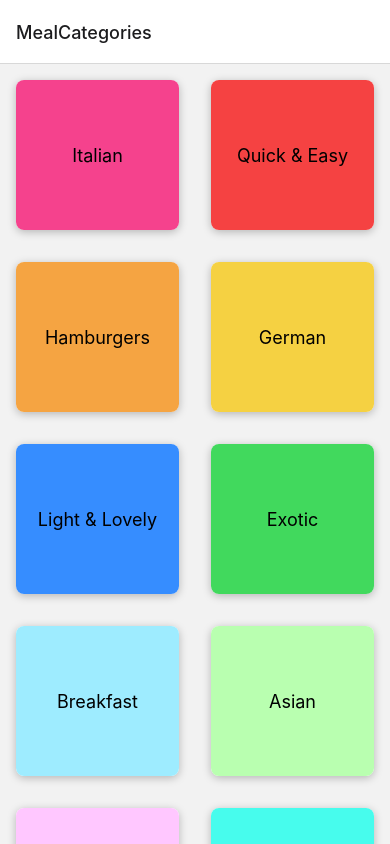
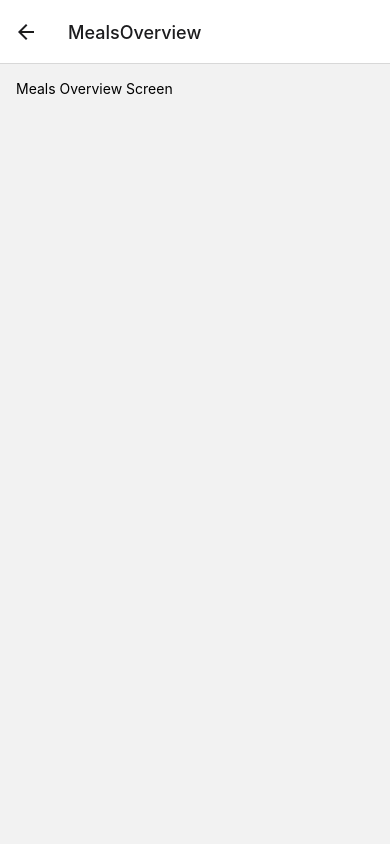
Before and after one commit to benroasting/native-stuff, a React Native app in the folder MealTime/: screen /MealsOverview in a window 390 px wide. Built offline with nearby package versions, Linux system fonts and the light colour scheme.

Commit message:
first step in navigating

```diff
--- a/MealTime/App.js
+++ b/MealTime/App.js
@@ -3,6 +3,7 @@ import { StyleSheet } from "react-native";
 import { NavigationContainer } from "@react-navigation/native";
 import { createNativeStackNavigator } from "@react-navigation/native-stack";
 import MealCategoryScreen from "./screens/MealCategoryScreen";
+import MealsOverviewScreen from "./screens/MealsOverviewScreen";
 
 const ScreenStack = createNativeStackNavigator();
 
@@ -16,6 +17,10 @@ export default function App() {
             name="MealCategories"
             component={MealCategoryScreen}
           />
+          <ScreenStack.Screen
+            name="MealsOverview"
+            component={MealsOverviewScreen}
+          />
         </ScreenStack.Navigator>
       </NavigationContainer>
     </>
--- a/MealTime/components/CategoryGridTile.js
+++ b/MealTime/components/CategoryGridTile.js
@@ -1,6 +1,6 @@
 import { View, Pressable, Text, StyleSheet, Platform } from "react-native";
 
-export default function CategoryGridTile({ title, color }) {
+export default function CategoryGridTile({ title, color, onPress }) {
   return (
     <View style={styles.gridItem}>
       <Pressable
@@ -8,6 +8,7 @@ export default function CategoryGridTile({ title, color }) {
           styles.button,
           pressed ? styles.buttonPressed : null,
         ]}
+        onPress={onPress}
       >
         <View style={[styles.innerItem, { backgroundColor: color }]}>
           <Text style={styles.title}>{title}</Text>
--- a/MealTime/screens/MealCategoryScreen.js
+++ b/MealTime/screens/MealCategoryScreen.js
@@ -2,13 +2,21 @@ import { FlatList } from "react-native";
 import { CATEGORIES } from "../data/dummy-data";
 import CategoryGridTile from "../components/CategoryGridTile";
 
-function renderCategoryItem(itemData) {
-  return (
-    <CategoryGridTile title={itemData.item.title} color={itemData.item.color} />
-  );
-}
+function MealCategoryScreen({ navigation }) {
+  function renderCategoryItem(itemData) {
+    function pressHandler() {
+      navigation.navigate("MealsOverview");
+    }
 
-function MealCategoryScreen() {
+    return (
+      <CategoryGridTile
+        title={itemData.item.title}
+        color={itemData.item.color}
+        onPress={pressHandler}
+      />
+    );
+  }
+
   return (
     <FlatList
       data={CATEGORIES}
--- /dev/null
+++ b/MealTime/screens/MealsOverviewScreen.js
@@ -0,0 +1,19 @@
+import { View, Text, StyleSheet } from "react-native";
+import { MEALS } from "../data/dummy-data";
+
+function MealsOverviewScreen() {
+  return (
+    <View style={styles.container}>
+      <Text>Meals Overview Screen</Text>
+    </View>
+  );
+}
+
+export default MealsOverviewScreen;
+
+const styles = StyleSheet.create({
+  container: {
+    flex: 1,
+    padding: 16,
+  },
+});
```
